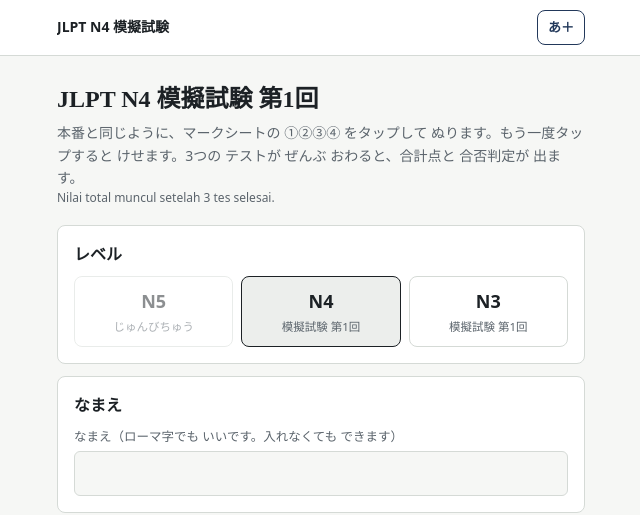
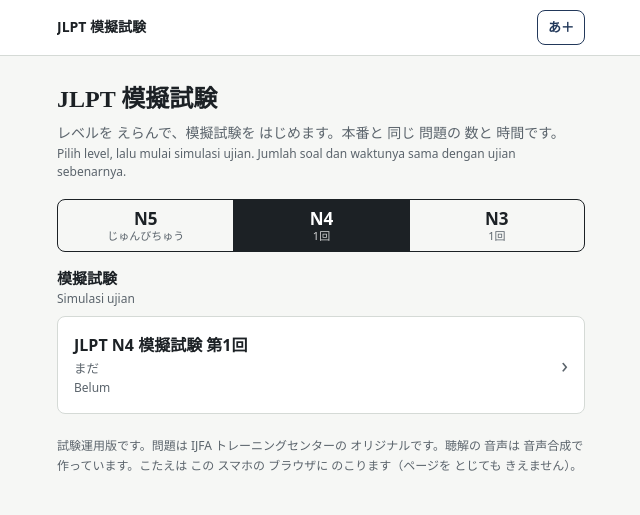
Before and after one commit to ijfa-tc/jlpt, a plain HTML site: page index.html in a window 1280 px wide. Shown: the top 515 px of the page, without its empty margins (319-959 px from the left). Drawn offline with Linux system fonts and the light colour scheme; a web font is replaced by a local one.

Commit message:
トップを「レベル → 模試の一覧 → 模試のページ」に変更（模試を増やせるように）

```diff
--- a/index.html
+++ b/index.html
@@ -184,6 +184,16 @@ details.more summary{cursor:pointer;font-size:13px;color:var(--muted)}
 .lvb small{font-weight:400;font-size:11.5px;color:var(--muted)}
 .lvb.on{border-color:var(--ink);background:var(--sheet-soft)}
 .lvb.off{opacity:.5}
+.lvtabs{display:grid;grid-template-columns:repeat(var(--n,3),1fr);gap:0;border:1.5px solid var(--ink);border-radius:8px;overflow:hidden;margin:4px 0 14px}
+.lvtabs button{border:0;border-left:1.5px solid var(--ink);background:transparent;color:var(--ink);font-weight:700;font-size:17px;padding:9px 4px;line-height:1.2}
+.lvtabs button:first-child{border-left:0}
+.lvtabs button small{display:block;font-weight:400;font-size:11px;color:var(--muted)}
+.lvtabs button[aria-pressed="true"]{background:var(--ink);color:var(--sheet-bg)}
+.lvtabs button[aria-pressed="true"] small{color:var(--sheet-bg);opacity:.8}
+a.tcard{color:var(--ink);text-decoration:none;grid-template-columns:1fr auto;align-items:center}
+a.tcard .go{font-size:22px;color:var(--muted)}
+a.tcard .meta b{color:var(--ink)}
+.back{display:inline-block;margin:14px 0 0;color:var(--accent);font-size:14px;text-decoration:none;font-weight:700}
 .one-field{display:grid;gap:4px;font-size:12.5px;color:var(--muted)}
 .one-field input{font:inherit;font-size:16px;padding:9px 10px;border:1px solid var(--rule);border-radius:6px;background:var(--paper);color:var(--ink);width:100%}
 .passage{font-family:var(--f-paper);font-size:calc(15.5px*var(--z,1));line-height:2.2;line-break:strict;overflow-wrap:break-word;border:1px solid var(--rule);border-radius:4px;padding:12px 14px;margin:4px 0 14px;max-height:42vh;overflow:auto;background:var(--paper)}
@@ -264,7 +274,11 @@ function setHeader(name, showSheet){ $("secName").textContent = name; $("openShe
 /* ---------- record (このスマホの ブラウザに のこす。リセットで けす) ---------- */
 const recKey = () => "jlptRec:" + TEST.id;
 function saveRec(){
-  try{ localStorage.setItem(recKey(), JSON.stringify({ans:S.ans, lans:S.lans, done:S.done, tend:S.tend, at:Date.now()})); }catch(e){}
+  let sum = null;
+  try{ const n = SECS.filter(s=>S.done[s.id]).length + (S.done.listen?1:0);
+    sum = {done:n, of:SECS.length+1, started:n>0 || SECS.some(s=>S.ans[s.id].some(Boolean)) || S.lans.some(Boolean)};
+    if(allDone()){ const T = totals(); sum.total = T.total; sum.max = SCORE.total; sum.pass = T.pass; } }catch(e){}
+  try{ localStorage.setItem(recKey(), JSON.stringify({ans:S.ans, lans:S.lans, done:S.done, tend:S.tend, at:Date.now(), sum})); }catch(e){}
 }
 function loadRec(){
   try{
@@ -353,6 +367,40 @@ function refreshBubbles(){
   document.querySelectorAll(".bub:not([disabled])").forEach(b => b.setAttribute("aria-checked", getAns(b.dataset.k)===+b.dataset.v));
 }
 
+/* ---------- top（レベル → 模試の 一覧） ---------- */
+function recSum(id){ try{ const r = JSON.parse(localStorage.getItem("jlptRec:"+id) || "null"); return r ? (r.sum || {old:true, done:Object.values(r.done||{}).filter(Boolean).length}) : null; }catch(e){ return null; } }
+function topPage(){
+  S = {view:"top"}; setHeader("JLPT 模擬試験", false); $("strip").hidden = true;
+  const P = new URLSearchParams(location.search), LV = CATALOG.levels;
+  let lv = P.get("lv"); if(!lv){ try{ lv = localStorage.getItem("jlptLv"); }catch(e){} }
+  if(!LV.some(l=>l.level===lv)) lv = (LV.find(l=>l.level==="N4") || LV.find(l=>l.tests.length) || LV[0]).level;
+  const status = t => {
+    const r = recSum(t.id);
+    if(!r || (!r.done && !r.started)) return `まだ ${ID("Belum")}`;
+    if(r.total!=null) return `おわり ・ 合計 <b>${r.total}</b> / ${r.max} ・ ${r.pass?"合格":"不合格"}（推定）${ID(r.pass?"Lulus (perkiraan)":"Tidak lulus (perkiraan)")}`;
+    return `とちゅう（${r.done}${r.of?" / "+r.of:""} おわり）${ID("Belum selesai")}`;
+  };
+  const draw = () => {
+    const L = LV.find(l=>l.level===lv);
+    $("tabs").innerHTML = LV.map(l=>`<button type="button" data-lv="${l.level}" aria-pressed="${l.level===lv}">${l.level}<small>${l.tests.length?`${l.tests.length}回`:"じゅんびちゅう"}</small></button>`).join("");
+    $("tabs").style.setProperty("--n", LV.length);
+    $("tlist").innerHTML = `<h3 style="margin:0 0 8px;font-size:15px">模擬試験${ID("Simulasi ujian")}</h3>` + (L.tests.length
+      ? L.tests.map(t=>`<a class="card tcard" href="?t=${t.id}"><div><h3>JLPT ${lv} ${t.title}</h3><div class="meta">${status(t)}</div></div><span class="go" aria-hidden="true">›</span></a>`).join("")
+      : `<div class="card"><p>${lv} は じゅんびちゅうです。${ID("Sedang disiapkan.")}</p></div>`);
+    $("tabs").querySelectorAll("[data-lv]").forEach(b => b.onclick = () => {
+      lv = b.dataset.lv; try{ localStorage.setItem("jlptLv", lv); }catch(e){}
+      history.replaceState(null, "", "?lv=" + lv); draw();
+    });
+  };
+  $("app").innerHTML = `
+    <h1>JLPT 模擬試験</h1>
+    <p class="lead">レベルを えらんで、模擬試験を はじめます。本番と 同じ 問題の 数と 時間です。${ID("Pilih level, lalu mulai simulasi ujian. Jumlah soal dan waktunya sama dengan ujian sebenarnya.")}</p>
+    <div class="lvtabs" id="tabs" role="group" aria-label="レベル"></div>
+    <div id="tlist"></div>
+    <p class="foot">試験運用版です。問題は IJFA トレーニングセンターの オリジナルです。聴解の 音声は 音声合成で 作っています。こたえは この スマホの ブラウザに のこります（ページを とじても きえません）。</p>`;
+  draw(); window.scrollTo(0,0);
+}
+
 /* ---------- home ---------- */
 function levelCard(){
   return `<div class="card"><h3>レベル</h3><div class="lv">${CATALOG.levels.map(l=>{
@@ -372,6 +420,7 @@ function scoreHTML(r){
 }
 function home(){
   stopTimer(); stopAudio(); S.view="home"; setHeader(`JLPT ${TEST.level} 模擬試験`, false);
+  saveRec();   // 一覧に 出す まとめ（sum）を 新しく する
   $("strip").hidden = true;
   // 本番の 休憩（テストの あいだ）。データに breaks が あれば 表示する
   const BRK = BREAKS;
@@ -386,10 +435,10 @@ function home(){
     </div>`;}).join("");
   const started = SECS.some(s=>S.done[s.id] || S.ans[s.id].some(Boolean)) || S.done.listen || S.lans.some(Boolean);
   $("app").innerHTML = `
+    <a class="back" href="?lv=${TEST.level}">‹ ${TEST.level} の 模擬試験 一覧${ID("Daftar simulasi ujian")}</a>
     <h1>JLPT ${TEST.level} ${TEST.title}</h1>
     ${S.flash ? `<div class="card flash" role="status">${S.flash}</div>` : ""}
     ${allDone() ? totalCard() : `<p class="lead">本番と同じように、マークシートの ①②③④ をタップして ぬります。もう一度タップすると けせます。3つの テストが ぜんぶ おわると、合計点と 合否判定が 出ます。${ID("Nilai total muncul setelah 3 tes selesai.")}</p>`}
-    ${levelCard()}
     <div class="card">
       <h3>なまえ</h3>
       <label class="one-field" for="nm">なまえ（ローマ字でも いいです。入れなくても できます）<input id="nm" autocomplete="name" value="${esc(S.name)}"></label>
@@ -998,7 +1047,9 @@ async function boot(){
     CATALOG = await (await fetch("catalog.json?t=" + Date.now())).json();
     const all = CATALOG.levels.flatMap(l => l.tests.map(t => ({...t, level:l.level})));
     const want = new URLSearchParams(location.search).get("t");
-    TEST = all.find(t => t.id === want) || all.find(t => t.level === "N4") || all[0];
+    TEST = all.find(t => t.id === want);
+    if(!TEST){ topPage(); return; }
+    try{ localStorage.setItem("jlptLv", TEST.level); }catch(e){}
     /* データの 中の {漢字|かんじ} を ルビ（<ruby>）に する。{Q18} の ような 番号の 印は そのまま */
     const raw = await (await fetch(TEST.id + ".json?t=" + Date.now())).text();
     const data = JSON.parse(raw.replace(/\{([^{}|"\\]+)\|([^{}|"\\]+)\}/g, "<ruby>$1<rt>$2</rt></ruby>"));
```
